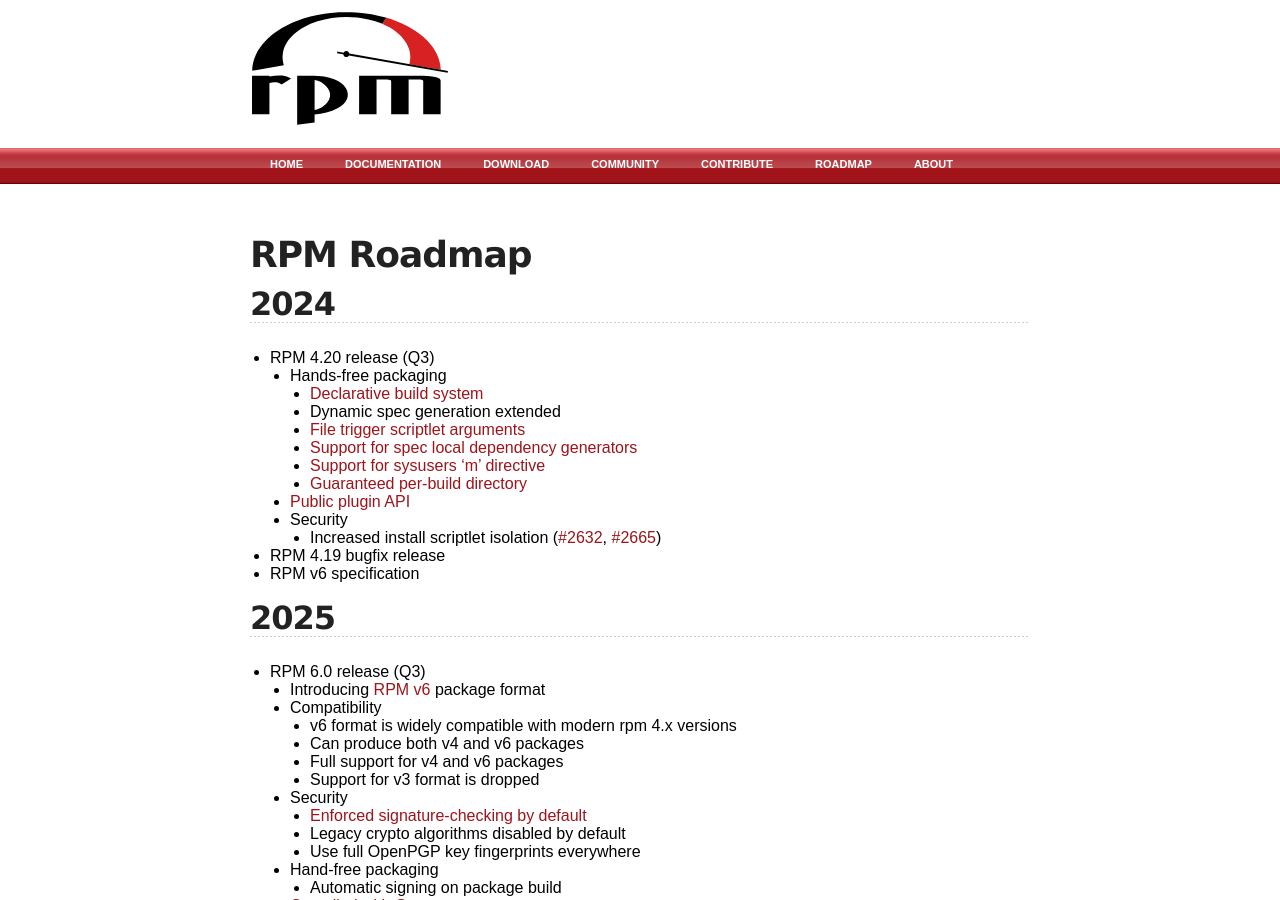
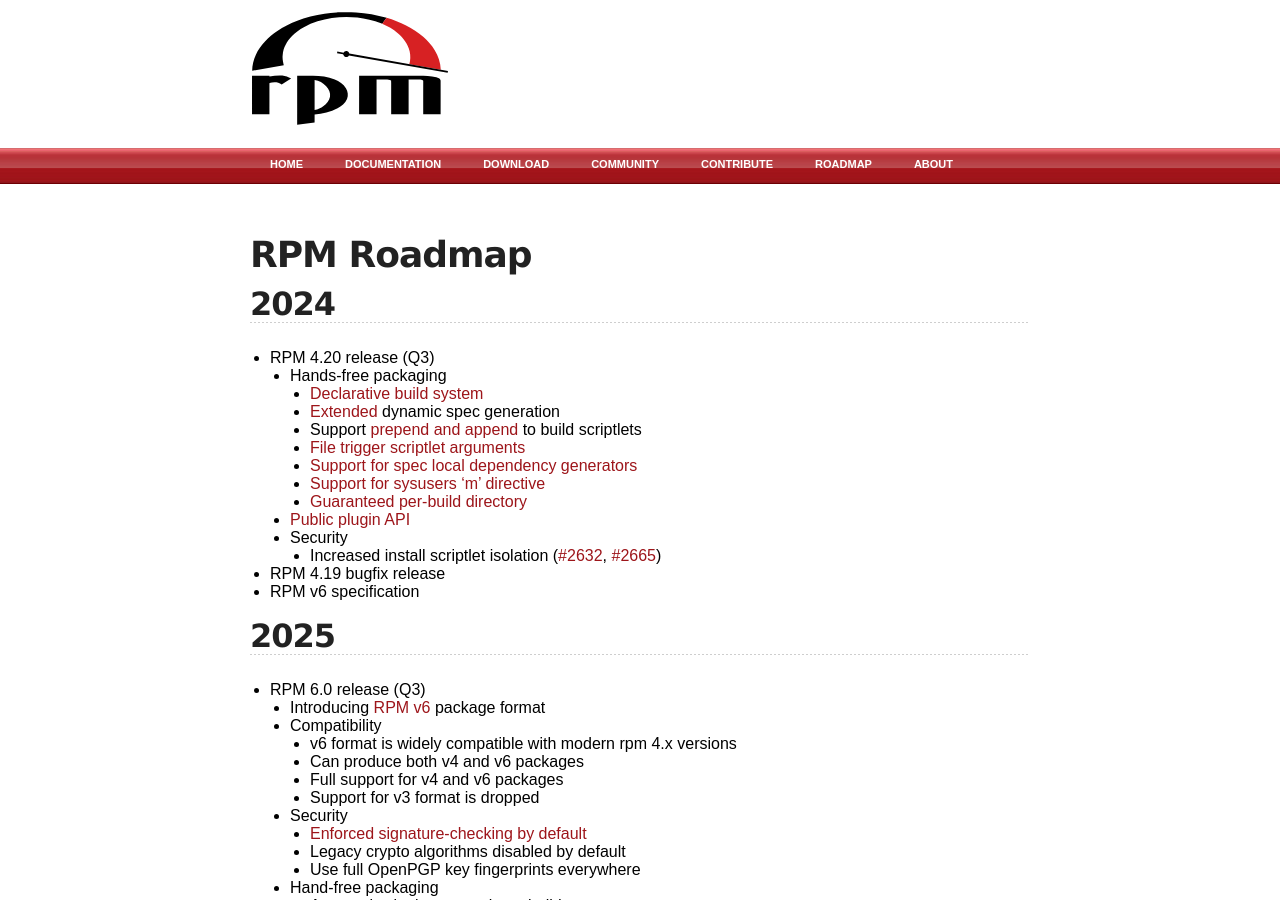
Before and after one commit to rpm-software-management/rpm-web, a Jekyll site: the page built from roadmap.md, in a window 1280 px wide and 900 px high. Built offline with Jekyll 4.4.1, drawn with Linux system fonts in a browser that asks for light colours.

Commit message:
Add some missing item+links to 4.20 roadmap

```diff
--- a/roadmap.md
+++ b/roadmap.md
@@ -9,7 +9,8 @@ title: rpm.org - Roadmap
 * RPM 4.20 release (Q3)
   * Hands-free packaging
     * [Declarative build system](https://github.com/rpm-software-management/rpm/issues/1087)
-    * Dynamic spec generation extended
+    * [Extended](https://github.com/rpm-software-management/rpm/pull/2646) dynamic spec generation
+    * Support [prepend and append](https://github.com/rpm-software-management/rpm/issues/1240) to build scriptlets
     * [File trigger scriptlet arguments](https://github.com/rpm-software-management/rpm/issues/2655)
     * [Support for spec local dependency generators](https://github.com/rpm-software-management/rpm/issues/782)
     * [Support for sysusers 'm' directive](https://github.com/rpm-software-management/rpm/issues/2816)
```
